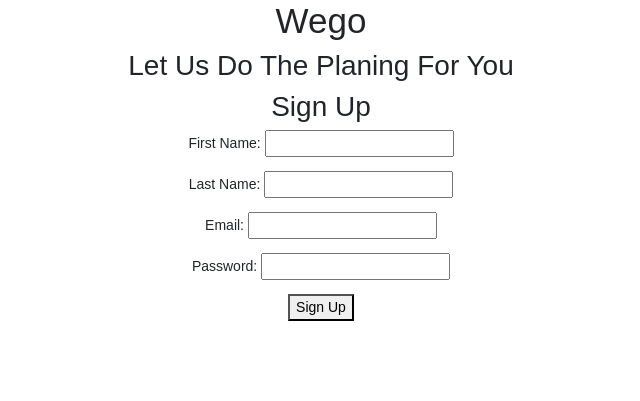
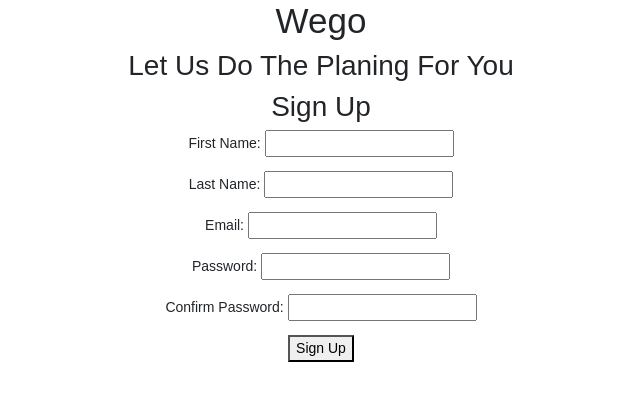
Before and after one commit to carolemlago/wego-app, a Flask app: page /signup in a window 1280 px wide. Shown: the top 401 px of the page, without its empty margins (319-959 px from the left). Run offline with Flask 2, Linux system fonts and the light colour scheme.

Commit message:
Updated with confirm password

```diff
--- a/server.py
+++ b/server.py
@@ -50,6 +50,7 @@ def create_user():
     lname = request.form.get("lname")
     email = request.form.get("email")
     user_password = request.form.get("password")
+    confirm_password = request.form.get("confirm_password")
 
     # Hashing password
     hashed = argon2.hash(user_password)
@@ -62,6 +63,9 @@ def create_user():
     if user:
         flash("User email already exists.")
         return redirect("/")
+
+    elif not argon2.verify(confirm_password, hashed):
+        flash("Passwords don't match. Try again.")
 
     # Create new user in the database with user's info from the html form
     else:
@@ -193,6 +197,7 @@ def save_plan():
     link = request.form.get("link")
     date = request.form.get("date")
 
+    # Getting data from user in session
     user = crud.get_user_by_id(user_id=session['user_id'])
 
     # If selected plan is a bar or activity, there's no specific time
@@ -237,6 +242,9 @@ def send_email():
     # Get plan from database
     date_plan = crud.get_plan_by_id(plan_id=date_id)
 
+    # Getting data from user in session
+    user = crud.get_user_by_id(user_id=session['user_id'])
+
     # Data from selected plan
     name = date_plan.plan_name
     location = date_plan.location
@@ -251,7 +259,7 @@ def send_email():
                     to_emails=to_email,
                     subject='Your Date Itinerary by Wego',
                     plain_text_content=f'You are going to {date_plan} event',
-                    html_content=f'<div style="background-color: #cdddd6;"> <center> <img id="app-logo" src="http://res.cloudinary.com/dvbrrbcum/image/upload/v1657221136/cnndckogxrzcwjayahvr.png" width=200px></center> <br> <center> <strong> </strong> </center> <center> <img src="{image}" /> <br> <div> You are going to {name} <br> <div> Time: { start_time } to {end_time} </div> <br> <div> Address: {location } </div> <br> <a href="{url}"> Learn more</a> <br> </center> </div></div>')
+                    html_content=f'<div style="background-color: #cdddd6;"> <center> <img id="app-logo" src="http://res.cloudinary.com/dvbrrbcum/image/upload/v1657221136/cnndckogxrzcwjayahvr.png" width=200px></center> <br> <center> <strong> </strong> </center> <center> <img src="{image}" /> <br> <div> {user.fname} is inviting you to go to {name} <br> <div> Time: { start_time } to {end_time} </div> <br> <div> Address: {location } </div> <br> <a href="{url}"> Learn more</a> <br> </center> </div></div>')
 
     try:
         sg = SendGridAPIClient(os.environ['TWILIO_API_KEY'])
--- a/templates/signup.html
+++ b/templates/signup.html
@@ -35,6 +35,10 @@
         </p>
 
         <p>
+            Confirm Password: <input type="password" name="confirm_password" required>
+        </p>
+
+        <p>
             <button type="Submit">Sign Up</button>
         </p>
         </form>
```
